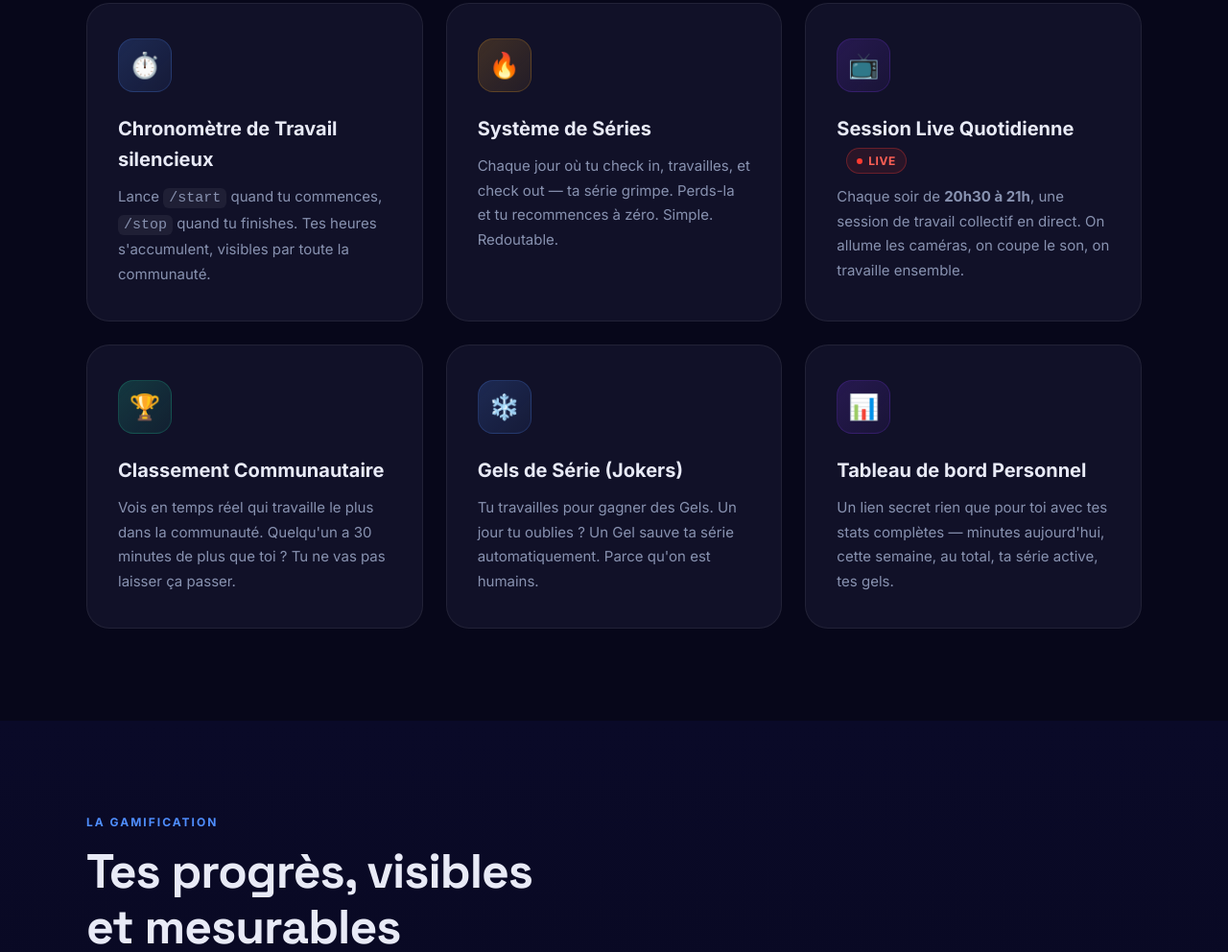
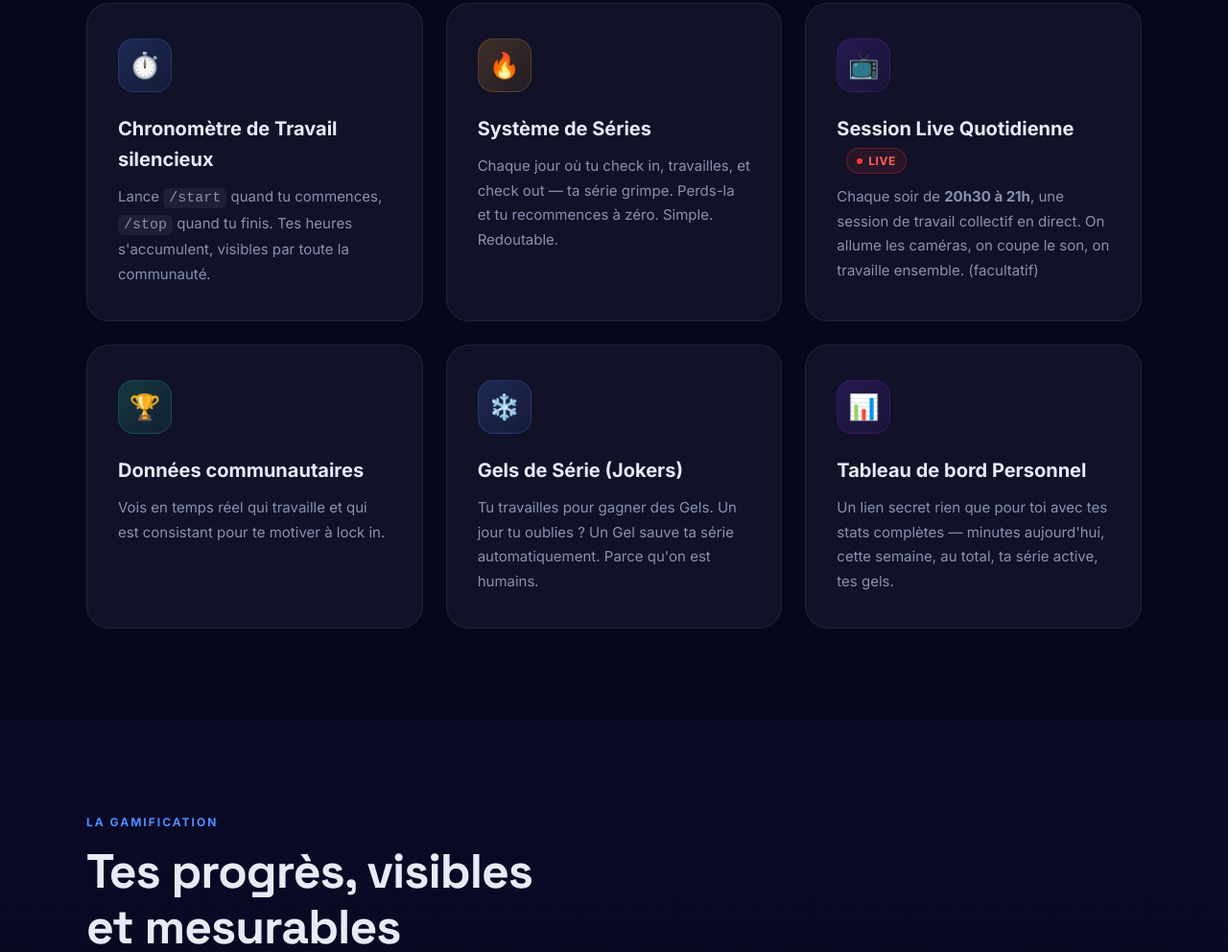
Before and after one commit to Walter0206/lockin-bot, a website: page public/landing.html in a window 1280 px wide. Shown: the part 2099-3091 px from the top of the page at 96% size. Drawn offline with Linux system fonts and the light colour scheme.

Commit message:
Fix: modify landing page wording (finis, facultatif, ranking description)

```diff
--- a/public/landing.html
+++ b/public/landing.html
@@ -1075,7 +1075,7 @@
           <p>Lance <code style="background:rgba(255,255,255,0.06); padding: 2px 6px; border-radius:6px;">/start</code>
             quand tu commences, <code
               style="background:rgba(255,255,255,0.06); padding: 2px 6px; border-radius:6px;">/stop</code> quand tu
-            finishes. Tes heures s'accumulent, visibles par toute la communauté.</p>
+            finis. Tes heures s'accumulent, visibles par toute la communauté.</p>
         </div>
         <div class="feature-card">
           <div class="feature-icon icon-gold">🔥</div>
@@ -1089,13 +1089,12 @@
           </div>
           <h3>Session Live Quotidienne <span class="live-badge"><span class="live-dot"></span> LIVE</span></h3>
           <p>Chaque soir de <strong>20h30 à 21h</strong>, une session de travail collectif en direct. On allume les
-            caméras, on coupe le son, on travaille ensemble.</p>
+            caméras, on coupe le son, on travaille ensemble. (facultatif)</p>
         </div>
         <div class="feature-card">
           <div class="feature-icon icon-green">🏆</div>
-          <h3>Classement Communautaire</h3>
-          <p>Vois en temps réel qui travaille le plus dans la communauté. Quelqu'un a 30 minutes de plus que toi ? Tu ne
-            vas pas laisser ça passer.</p>
+          <h3>Données communautaires</h3>
+          <p>Vois en temps réel qui travaille et qui est consistant pour te motiver à lock in.</p>
         </div>
         <div class="feature-card">
           <div class="feature-icon icon-blue">❄️</div>
```
